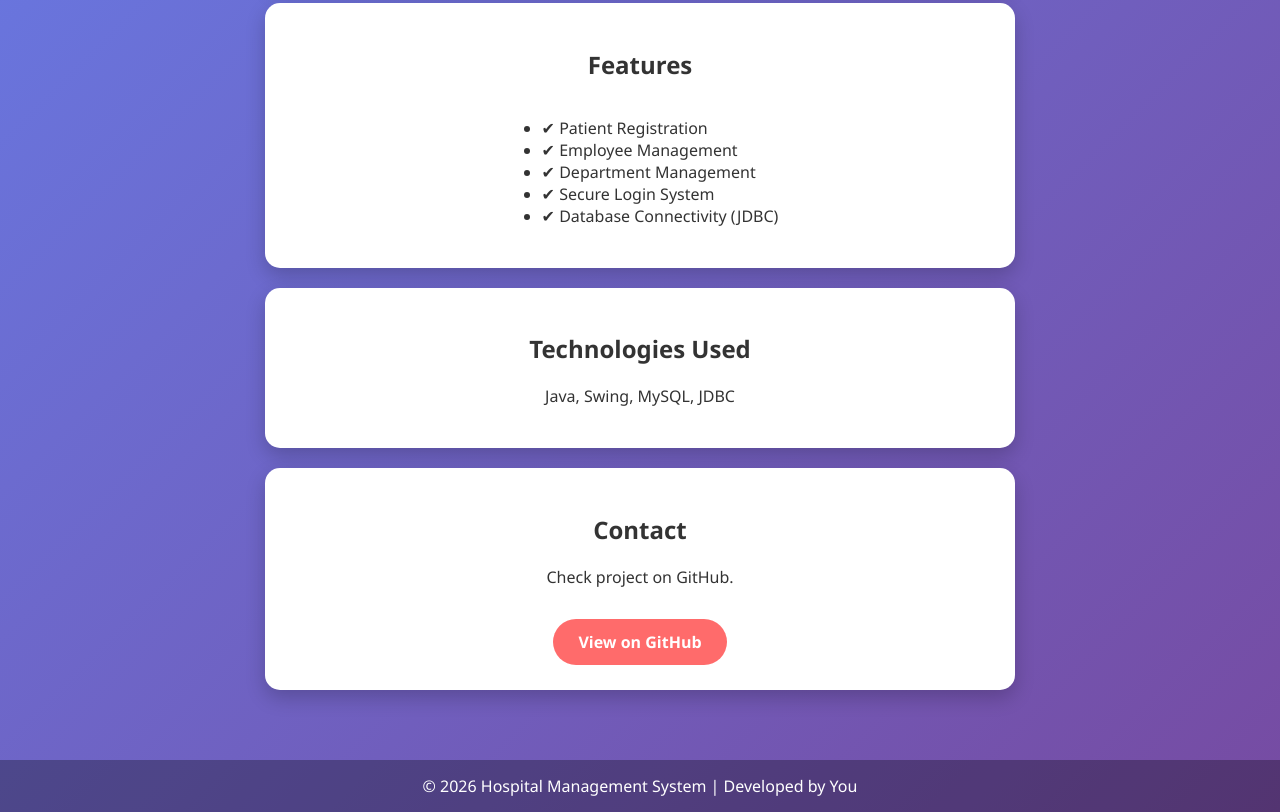
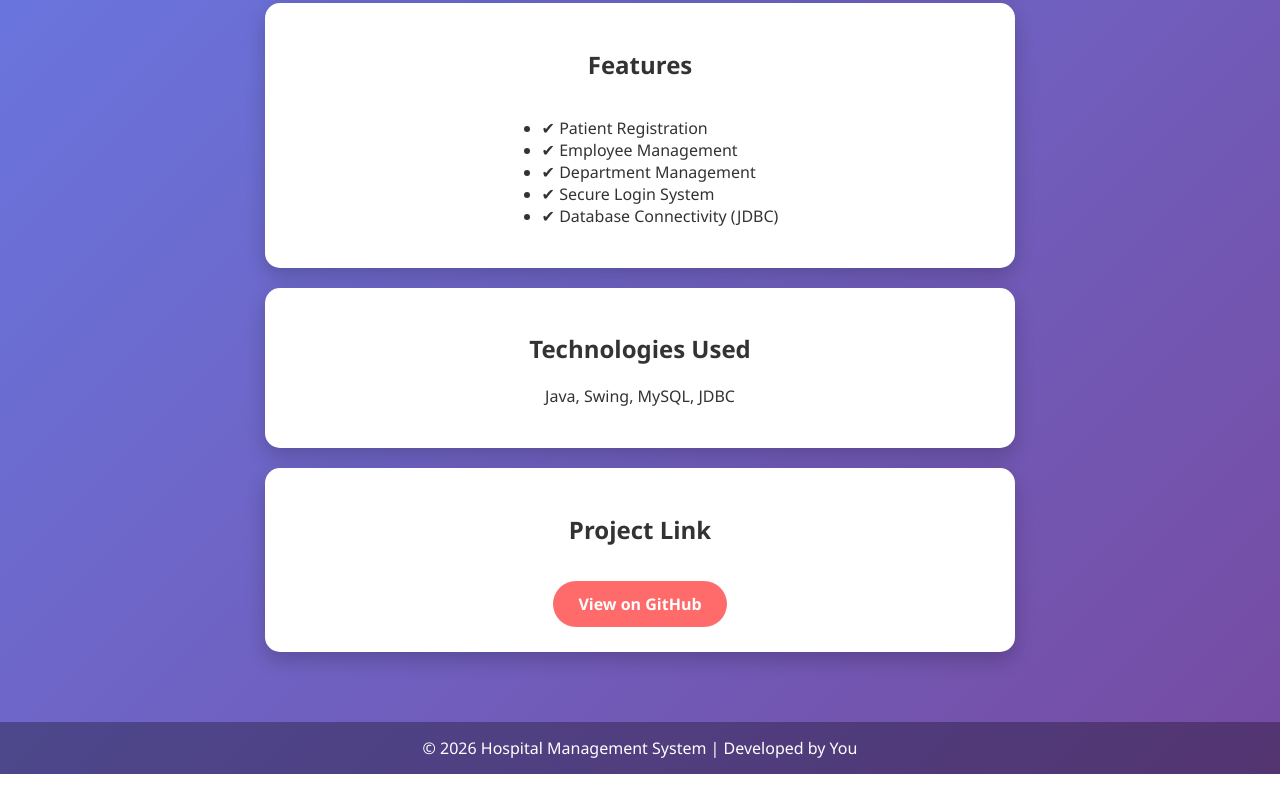
Before and after one commit to Senorita3445/hospital-management-system-project, a plain HTML site: page index.html in a window 1280 px wide. Shown: the part 466-1278 px from the top of the page. After the commit the page ends 1240 px from the top, so only its background shows below. Drawn offline with Linux system fonts and the light colour scheme.

Commit message:
Update index.html

```diff
--- a/index.html
+++ b/index.html
@@ -49,6 +49,7 @@
             text-decoration: none;
             border-radius: 30px;
             font-weight: bold;
+            transition: 0.3s;
         }
 
         .btn:hover {
@@ -121,9 +122,12 @@
     </div>
 
     <div class="card">
-        <h2>Contact</h2>
-        <p>Check project on GitHub.</p>
-        <a class="btn" href="#" target="_blank">View on GitHub</a>
+        <h2>Project Link</h2>
+        <a class="btn"
+           href="https://github.com/senorita3445/hospital-management-system-project"
+           target="_blank">
+           View on GitHub
+        </a>
     </div>
 
 </section>
```
